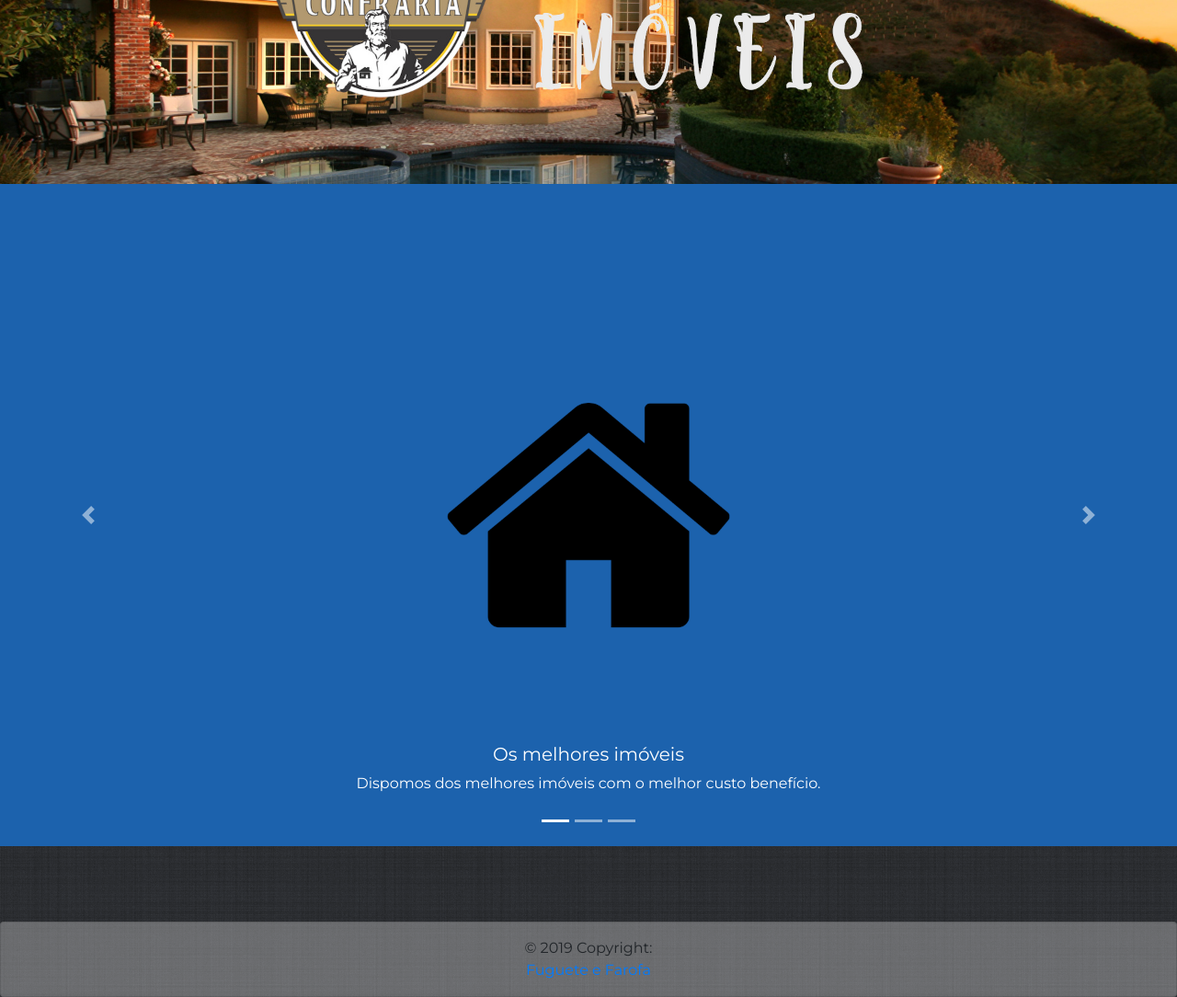
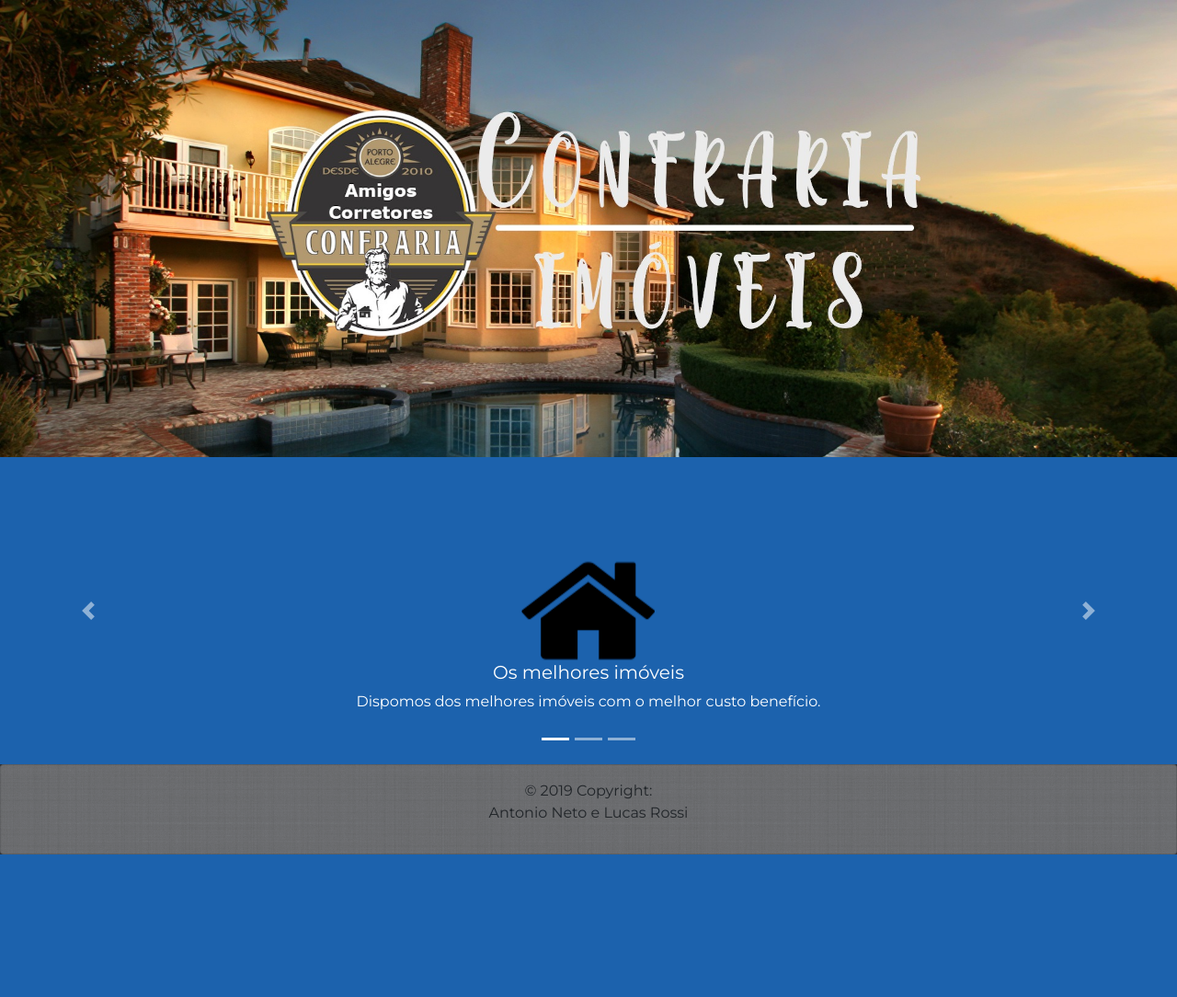
Before and after one commit to KNetiin/TrabalhoPPI, a PHP site: page / in a window 1280 px wide. Shown: the part 85-1169 px from the top of the page at 92% size. After the commit the page ends 1014 px from the top, so only its background shows below. Run offline with PHP 8.4, Linux system fonts and the light colour scheme; some libraries are stand-ins or nearby versions.

Commit message:
Reformulação da home e properties

```diff
--- a/css/main.css
+++ b/css/main.css
@@ -7,7 +7,7 @@
     height: 100%;
     /* background-image: linear-gradient(to bottom, #2e2468, #2e2378, #2c2288, #292198, #251fa8, #1c37ba, #0f4ccb, #0060db, #0086e4, #52a8e4, #93c6e2, #d5e0e4); */
     background-color: #3f4247;
-    background-image: url('../images/black-linen.png')
+    background-image: url('../images/black-linen.png');
 }
 
 h2 {
@@ -88,21 +88,10 @@
     padding-left: 0px;
 }
 
-.parallax {
-    /* The image used */
-    background-image: url("../images/mansao.jpg");
-    /* Set a specific height */
-    min-height: 500px;
-    height: 100%;
-    width: 100%;
-    margin-right: auto;
-    margin-left: auto;
-    padding: none;
-    /* Create the parallax scrolling effect */
-    background-attachment: fixed;
-    background-position: center;
-    background-repeat: no-repeat;
-    background-size: cover;
+#logotipo {
+    max-width: 100%;
+    height: auto;
+    width: auto;
 }
 
 .formLogin {
@@ -114,13 +103,34 @@
     color: white;
     padding: 15px;
     margin: 5px;
+    margin-bottom: 20px;
+}
+
+.imgProp {
+    width: 100%;
+    height: 100%;
+    margin-left: auto;
+    margin-right: auto;
+    border-radius: 10px;
+}
+
+.imgPresentation {
+    padding: 20px;
+}
+
+.myCard {
+    max-width: 70%;
+    padding: 10px;
+    margin-left: auto;
+    margin-right: auto;
+    margin-bottom: 20px;
+}
+
+.propertieImages {
+    border-left: 1px solid grey;
 }
 
 @media only screen and (max-device-width: 800px) {
-    .parallax {
-        min-height: 200px;
-        background-attachment: scroll;
-    }
     #internalContent {
         width: 100%;
     }
@@ -128,4 +138,15 @@
         padding-right: 0px;
         padding-left: 0px;
     }
+    .propertieImages {
+        border-left: 0px;
+        border-top: 1px solid grey;
+    }
+    #cardRow {
+        padding-left: 10px;
+        padding-right: 10px;
+    }
 }
+
+
+/* Test */
--- a/footer.php
+++ b/footer.php
@@ -8,7 +8,7 @@
   </div> -->
   <!-- Copyright -->
   <div class="footer-copyright card text-center py-3 customFooter">© 2019 Copyright:
-    <a href="https://mdbootstrap.com/education/bootstrap/">Fuguete e Farofa</a>
+    <p>Antonio Neto e Lucas Rossi</p>
   </div>
   <!-- Copyright -->
 </footer>
--- a/index.php
+++ b/index.php
@@ -34,14 +34,17 @@
     <script src="script/main.js"></script>
 </head>
 
-<body>
-    <?php include "header.php"; ?>
+<body class="">
 
-    <div class="container-fluid mainContent">
-        <div class="row parallax"></div>
-
-        <div id="internalContent">
-            <div class="bd-example">
+    <div class="wrapper">
+            <?php include "header.php"; ?>
+        <div class="row">
+            <div class="col logo">
+                <img src="images/mansao.jpg" id="logotipo" alt="logoConfraria">
+            </div>
+        </div>
+        <div class="row">
+            <div class="bd-example col">
                 <div id="carouselExampleCaptions" class="carousel slide" data-ride="carousel">
                     <ol class="carousel-indicators">
                         <li data-target="#carouselExampleCaptions" data-slide-to="0" class="active"></li>
@@ -50,21 +53,21 @@
                     </ol>
                     <div class="carousel-inner">
                         <div class="carousel-item active">
-                            <img src="images/homeSlide.png" class="d-block w-100" alt="...">
+                            <img src="images/homeSlide1.png" class="d-block w-100" alt="...">
                             <div class="carousel-caption d-none d-md-block">
                                 <h5>Os melhores imóveis</h5>
                                 <p>Dispomos dos melhores imóveis com o melhor custo benefício.</p>
                             </div>
                         </div>
                         <div class="carousel-item">
-                            <img src="images/groupSlide.png" class="d-block w-100" alt="...">
+                            <img src="images/groupSlide1.png" class="d-block w-100" alt="...">
                             <div class="carousel-caption d-none d-md-block">
                                 <h5>Os melhores corretores</h5>
                                 <p>Prezamos por um bom atendimento, por isso, temos os melhores corretores para te atender da forma que você merece!</p>
                             </div>
                         </div>
                         <div class="carousel-item">
-                            <img src="images/heartSlide.png" class="d-block w-100" alt="...">
+                            <img src="images/heartSlide1.png" class="d-block w-100" alt="...">
                             <div class="carousel-caption d-none d-md-block">
                                 <h5>Tudo feito com amor.</h5>
                                 <p>Gostamos do que fazemos, e fazemos por que gostamos.</p>
@@ -83,9 +86,10 @@
             </div>
         </div>
 
+        <?php include "footer.php"; ?>
     </div>
 
-    <?php include "footer.php"; ?>
+
 </body>
 
 </html>
```
Also changed, not shown: properties.php (+14 -5 lines), images/groupSlide.png (deleted), images/groupSlide1.png (added), images/heartSlide.png (deleted), images/heartSlide1.png (added), images/homeSlide.png (deleted), images/homeSlide1.png (added), images/mansao.jpg, images/properties/prop1/img1.jpg (added), images/properties/prop1/img2.jpg (added), images/properties/prop1/img3.jpg (added).
